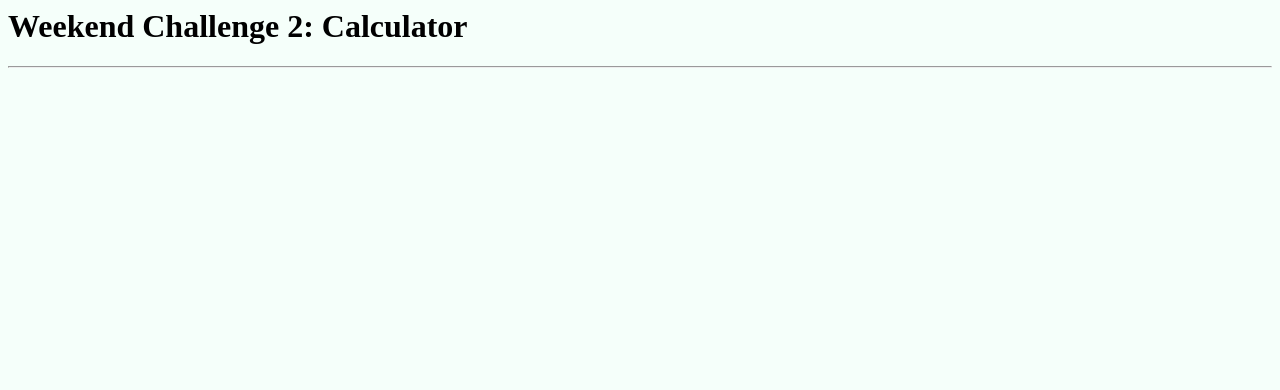
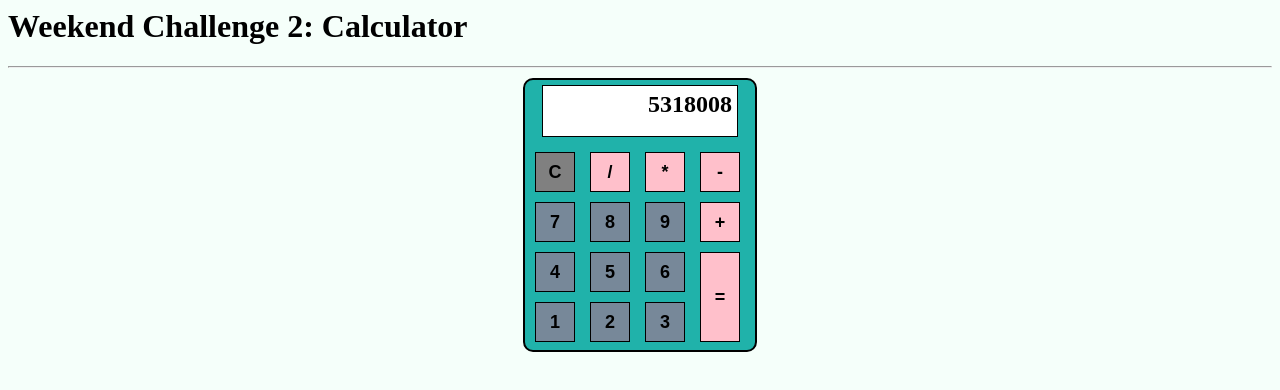
Before and after one commit to abiessener/calculator-weekend-2, a website: page public/index.html in a window 1280 px wide. Drawn offline with Linux system fonts and the light colour scheme.

Commit message:
calculator built in HTML

```diff
--- a/public/index.html
+++ b/public/index.html
@@ -1,7 +1,7 @@
 <html>
     <head>
         <title>Weekend Challenge 2: Calculator</title>
-        <script src="/vendors/jquery-3.2.1.min.js"></script>
+        <script src="./vendors/jquery-3.2.1.min.js"></script>
         <script src="client.js"></script>
         <link rel="stylesheet" href="styles.css">
     </head>
@@ -11,7 +11,26 @@
             <hr>
         </div>
         <div id="calcDiv">
-
+            <div id="resultWindow">
+                5318008
+            </div>
+            <div id="buttonsDiv">
+                <button id="clearButton" class="opsButtons">C</button>
+                <button id="divideButton" class="opsButtons">/</button>
+                <button id="multiplyButton" class="opsButtons">*</button>
+                <button id="subtractButton" class="opsButtons">-</button>
+                <button id="sevenButton" class="numButtons">7</button>
+                <button id="eightButton" class="numButtons">8</button>
+                <button id="nineButton" class="numButtons">9</button>
+                <button id="addButton" class="opsButtons">+</button>
+                <button id="fourButton" class="numButtons">4</button>
+                <button id="fiveButton" class="numButtons">5</button>
+                <button id="sixButton" class="numButtons">6</button>
+                <button id="oneButton" class="numButtons">1</button>
+                <button id="twoButton" class="numButtons">2</button>
+                <button id="threeButton" class="numButtons">3</button>
+                <button id="equalsButton" class="opsButtons">=</button>
+            </div>
         </div>
     </body>
 </html>
--- a/public/styles.css
+++ b/public/styles.css
@@ -1,3 +1,135 @@
 body {
     background-color: mintcream;
 }
+
+#calcDiv {
+    background-color: lightseagreen;
+    border: 2px double black;
+    border-radius: 10px;
+    width: 230px;
+    height: 270px;
+    margin: 10 auto;
+}
+
+#resultWindow {
+    background-color: white;
+    margin: 5 auto;
+    width: 80%;
+    height: 40px;
+    border: 1px solid black;
+    font-size: 24px;
+    font-weight: 700;
+    padding: 5px;
+    text-align: right;
+}
+
+#buttonsDiv {
+    display: grid;
+    padding: 5px;
+    grid-template-columns: 25% 25% 25% 25% ;
+    grid-template-rows: 25% 25% 25% 25% ;
+}
+
+button {
+    font-weight: bold;
+    font-size: 18px;
+    text-align: center;
+}
+.opsButtons {
+    height: 40px;
+    width: 40px;
+    border: 1px solid black;
+    margin: 5px;
+    background-color: pink;
+}
+
+.numButtons {
+    height: 40px;
+    width: 40px;
+    border: 1px solid black;
+    margin: 5px;
+    background-color: lightslategray;
+}
+
+#equalsButton {
+    height: 90px;
+    width: 40px;
+    border: 1px solid black;
+    margin: 5px;
+}
+
+#clearButton {
+    background-color: grey;
+    grid-column: 1 / span 1;
+    grid-row: 1 / span 1;
+}
+
+#divideButton {
+    grid-column: 2 / span 1;
+    grid-row: 1 / span 1;
+}
+
+#multiplyButton {
+    grid-column: 3 / span 1;
+    grid-row: 1 / span 1;
+}
+
+#subtractButton {
+    grid-column: 4 / span 1;
+    grid-row: 1 / span 1;
+}
+
+#sevenButton {
+    grid-column: 1 / span 1;
+    grid-row: 2 / span 1;
+}
+
+#eightButton {
+    grid-column: 2 / span 1;
+    grid-row: 2 / span 1;
+}
+
+#nineButton {
+    grid-column: 3 / span 1;
+    grid-row: 2 / span 1;
+}
+
+#addButton {
+    grid-column: 4 / span 1;
+    grid-row: 2 / span 1;
+}
+
+#fourButton {
+    grid-column: 1 / span 1;
+    grid-row: 3 / span 1;
+}
+
+#fiveButton {
+    grid-column: 2 / span 1;
+    grid-row: 3 / span 1;
+}
+
+#sixButton {
+    grid-column: 3 / span 1;
+    grid-row: 3 / span 1;
+}
+
+#equalsButton {
+    grid-column: 4 / span 1;
+    grid-row: 3 / span 2;
+}
+
+#oneButton {
+    grid-column: 1 / span 1;
+    grid-row: 4 / span 1;
+}
+
+#twoButton {
+    grid-column: 2 / span 1;
+    grid-row: 4 / span 1;
+}
+
+#threeButton {
+    grid-column: 3 / span 1;
+    grid-row: 4 / span 1;
+}
```
